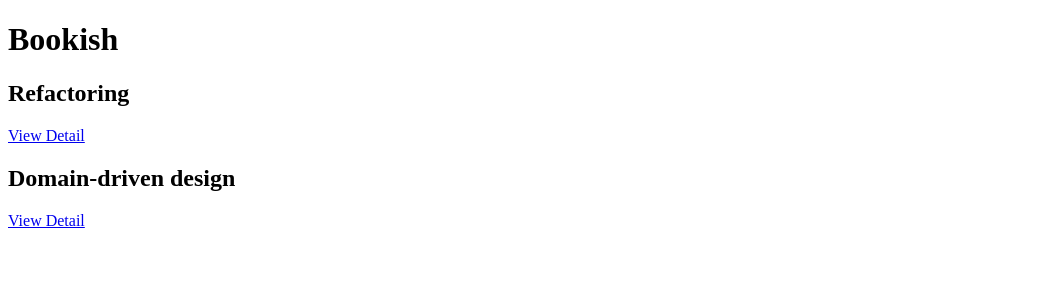
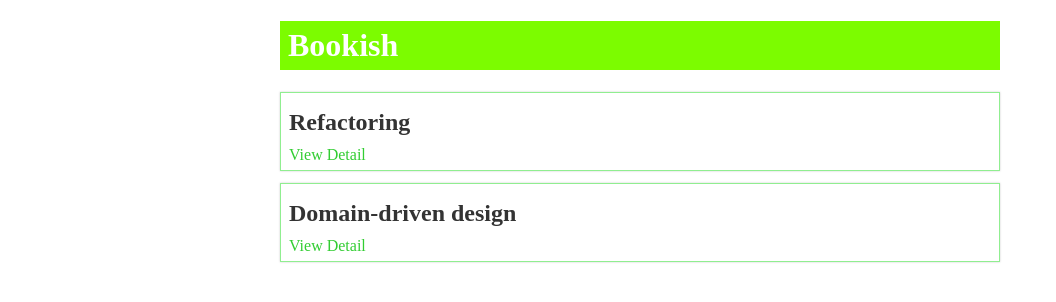
Before and after one commit to moyea/bookish-react, a React (Create React App) app: page / in a window 1280 px wide. Shown: the top 302 px of the page, without its empty margins (0-1056 px from the left). Built offline with nearby package versions, Linux system fonts and the light colour scheme; data requests are answered from the project's data file.

Commit message:
添加部分样式

```diff
--- a/src/App.css
+++ b/src/App.css
@@ -0,0 +1,10 @@
+.container {
+  max-width: 720px;
+  margin: 20px auto;
+}
+
+h1 {
+  background: lawngreen;
+  color: white;
+  padding: 6px 8px;
+}
--- a/src/App.js
+++ b/src/App.js
@@ -6,7 +6,7 @@ import BookDetailContainer from "./containers/BookDetailContainer";
 
 function App() {
   return (
-    <div className="App">
+    <div className="container">
       <h1>Bookish</h1>
       <main>
         <Route exact path="/" component={BookListContainer}/>
--- a/src/comps/BookDetail.js
+++ b/src/comps/BookDetail.js
@@ -1,5 +1,4 @@
-import React, {Component} from 'react';
-import PropType from 'prop-types';
+import React from 'react';
 
 function BookDetail({book}) {
 
--- /dev/null
+++ b/src/comps/BookList.css
@@ -0,0 +1,17 @@
+.book {
+  border: 1px solid lightgreen;
+  margin-bottom: 12px;
+  padding: 6px 8px;
+  -webkit-box-shadow: 0 0 2px #ccc;
+  box-shadow: 0 0 2px #ccc;
+}
+
+h2 {
+  margin: 10px 0;
+  color: #333;
+}
+
+.view-detail {
+  color: limegreen;
+  text-decoration: none;
+}
--- a/src/comps/BookList.js
+++ b/src/comps/BookList.js
@@ -1,5 +1,5 @@
 import React from 'react';
-
+import './BookList.css';
 
 function BookList({loading, error, books}) {
   if (loading) {
```
